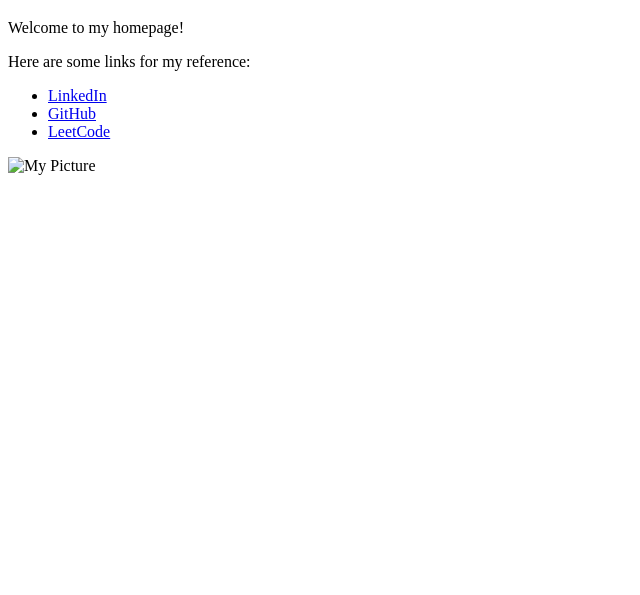
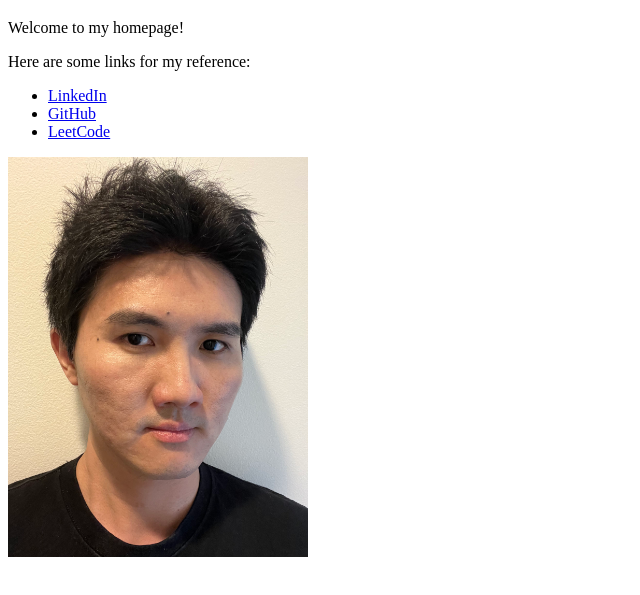
Before and after one commit to junanz225/Personal-Website-Frontend, a plain HTML site: page index.html in a window 1280 px wide. Shown: the part 61-656 px from the top of the page, without its empty margins (0-640 px from the left). Drawn offline with Linux system fonts and the light colour scheme.

Commit message:
Refactor: switch the image from HEIC format to jpg

```diff
--- a/index.html
+++ b/index.html
@@ -18,7 +18,7 @@
         <li><a href="https://leetcode.com/u/junanz/" target="_blank">LeetCode</a></li>
     </ul>
 
-    <img src="images/my_self.HEIC" alt="My Picture" width="300">
+    <img src="images/my_self.jpg" alt="My Picture" width="300">
 
 </body>
 
```
Also changed, not shown: images/my_self.jpg (added), 1 other file.
